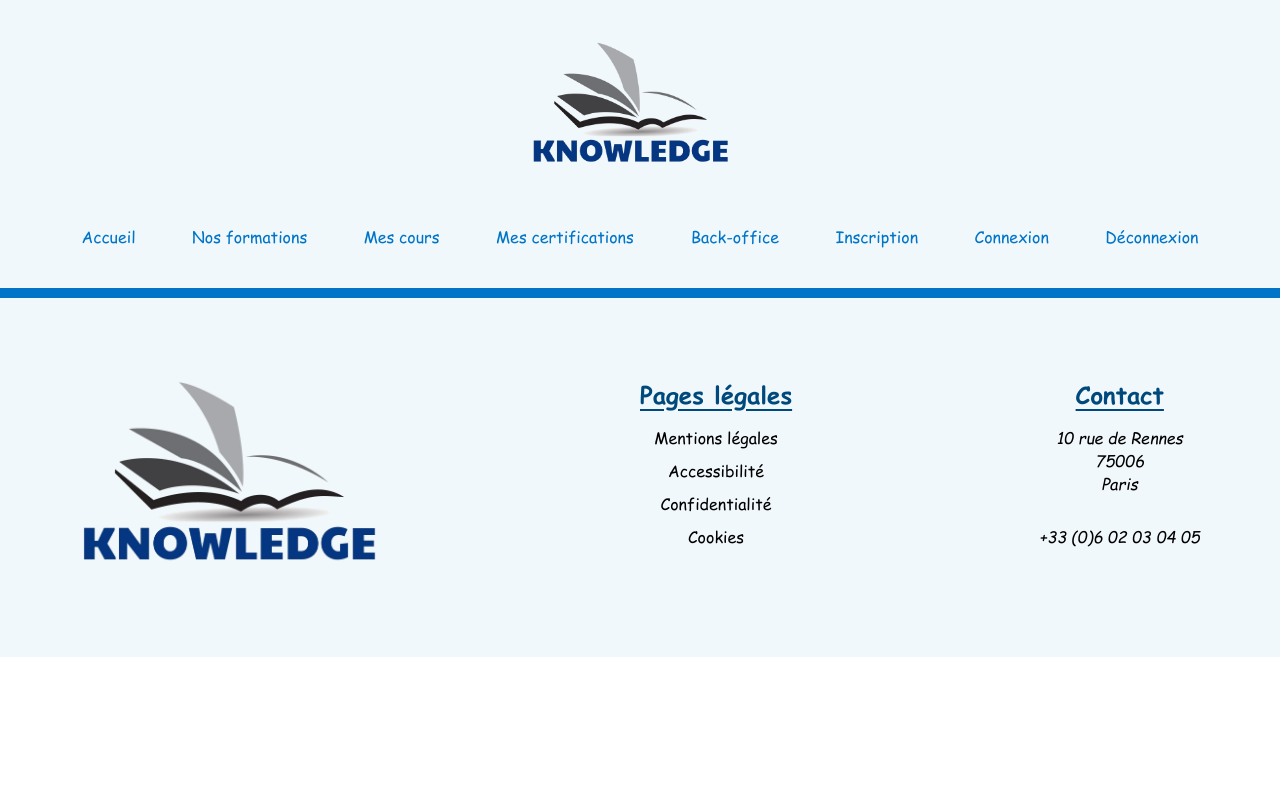
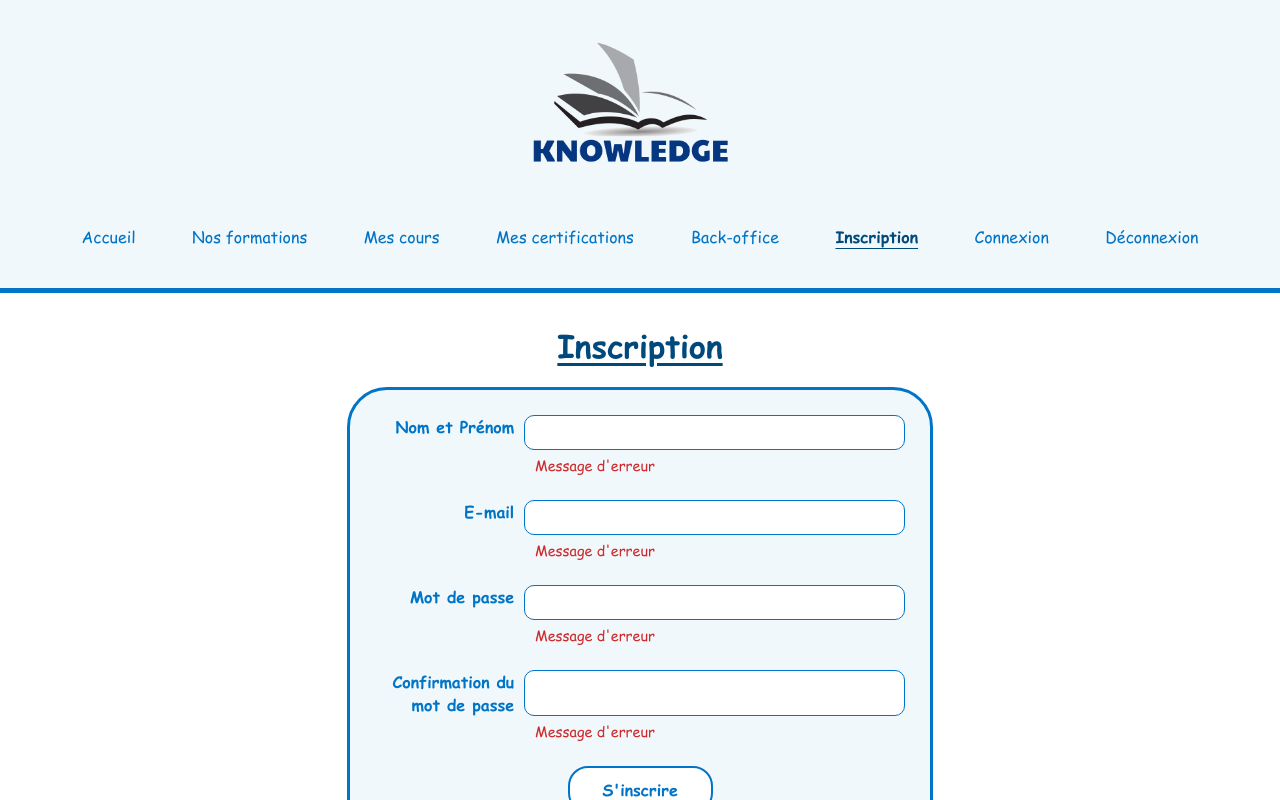
Before and after one commit to fb-lb/CEF_devoirs_knowledge-front, an Angular app: page /inscription in a window 1280 px wide. Before the commit this address led to /. Shown: the top 800 px of the page. Built offline with nearby package versions, Linux system fonts and the light colour scheme.

Commit message:
Add html and css on new register component

```diff
--- a/src/app/app.routes.ts
+++ b/src/app/app.routes.ts
@@ -1,6 +1,8 @@
 import { Routes } from '@angular/router';
 import { Home } from './home/home';
+import { Register } from './register/register';
 
 export const routes: Routes = [
     {path: "", component: Home},
+    {path: "inscription", component: Register}
 ];
--- a/src/app/header/header.html
+++ b/src/app/header/header.html
@@ -17,7 +17,7 @@
                     <li class="header__submenu-item"><a class="header__submenu-link" href="#">Achats</a></li>
                 </ul>
             </li>
-            <li class="header__nav-item"><a class="header__nav-link" href="#">Inscription</a></li>
+            <li class="header__nav-item"><a class="header__nav-link" routerLink="/inscription" routerLinkActive="active-menu-link" [routerLinkActiveOptions]="{exact: true}">Inscription</a></li>
             <li class="header__nav-item"><a class="header__nav-link" href="#">Connexion</a></li>
             <li class="header__nav-item"><a class="header__nav-link" href="#">Déconnexion</a></li>
         </ul>
--- a/src/app/header/header.scss
+++ b/src/app/header/header.scss
@@ -57,6 +57,7 @@
 
     @include for-l {
         width: 100%;
+        align-self: center;
     }
 }
 
--- /dev/null
+++ b/src/app/register/register.html
@@ -0,0 +1,45 @@
+<main>
+    <h1>Inscription</h1>
+    <form  class="form" action="#" method="post">
+        <div class="form__part">
+            <div class="form__input-container">
+                <label class="form__label" for="name">Nom et Prénom</label>
+                <input class="form__input" type="text" id="name" name="name">
+            </div>
+            <div class="form__error-group">
+                <p class="form__error-message">Message d'erreur</p>
+            </div>
+        </div>
+        <div class="form__part">
+            <div class="form__input-container">
+                <label class="form__label" for="mail">E-mail</label>
+                <input class="form__input" type="email" id="mail" name="mail">
+            </div>
+            <div class="form__error-group">
+                <p class="form__error-message">Message d'erreur</p>
+            </div>
+        </div>
+        <div class="form__part">
+            <div class="form__input-container">
+                <label class="form__label" for="password">Mot de passe</label>
+                <input class="form__input" type="password" id="password" name="password">
+            </div>
+            <div class="form__error-group">
+                <p class="form__error-message">Message d'erreur</p>
+            </div>
+        </div>
+        <div class="form__part">
+            <div class="form__input-container">
+                <label class="form__label" for="confirm-password">Confirmation du mot de passe</label>
+                <input class="form__input" type="password" id="confirm-password" name="confirm-password">
+            </div>
+            <div class="form__error-group">
+                <p class="form__error-message">Message d'erreur</p>
+            </div>
+        </div>
+        <button class="form__submit" type="submit">S'inscrire</button>
+        <div class="form__error-group">
+            <p class="form__error-message form__error-message--global">Message d'erreur</p>
+        </div>
+    </form>
+</main>
--- /dev/null
+++ b/src/app/register/register.scss
@@ -0,0 +1,125 @@
+@use '../../styles/variables' as * ;
+@use '../../styles/breakpoints' as *;
+
+main {
+    padding: 30px 10%;
+    display: flex;
+    flex-direction: column;
+    gap: 20px;
+    align-items: center;
+}
+
+h1 {
+    color: $dark-blue;
+    text-decoration: underline;
+    text-align: center;
+    font-weight: bold;
+}
+
+.form {
+    background-color: $light-blue;
+    padding: 25px;
+    display: flex;
+    flex-direction: column;
+    align-items: center;
+    gap: 25px;
+    border: 3px solid $medium-blue;
+    border-radius: 40px;
+
+    @include for-m {
+        width: 50%;
+    }
+
+    @include for-l {
+        min-width: 530px;
+        width: 50%;
+    }
+}
+
+.form__part {
+    width: 100%;
+    display: flex;
+    flex-direction: column;
+    gap: 5px;
+}
+
+.form__input-container {
+    display: flex;
+    flex-direction: column;
+    gap: 10px;
+
+    @include for-l {
+        flex-direction: row;
+    }
+}
+
+.form__label {
+    color: $medium-blue;
+    font-weight: bold;
+    text-align: center;
+
+    @include for-m {
+        text-align: left;
+    }
+
+    @include for-l {
+        text-align: right;
+        width: 200px;
+    }
+}
+
+.form__input {
+    padding: 5px;
+    width: 100%;
+    border: 1px solid $medium-blue;
+    border-radius: 10px;
+
+    @include for-l {
+        max-width:100%;
+    }
+}
+
+.form__error-group {
+    display: flex;
+    flex-direction: column;
+    gap: 3px;
+}
+
+.form__error-message {
+    color: $red;
+    font-size: 0.9rem;
+    text-align: center;
+
+    @include for-m {
+        text-align: left;
+    }
+
+    @include for-l {
+        text-align: left;
+        padding-left: 160px;
+    }
+}
+
+.form__error-message--global {
+    @include for-l {
+        padding: 0;
+    }
+}
+
+.form__submit {
+    background-color: white;
+    color: $medium-blue;
+    padding: 10px;
+    width: 100%;
+    max-width: 145px;
+    border: 2px solid $medium-blue;
+    border-radius: 20px;
+    font-weight: bold;
+    transition: all 0.3s ease;
+}
+
+.form__submit:hover {
+    background-color: $medium-blue;
+    color: white;
+    transform: scale(1.1);
+}
```
Also changed, not shown: src/app/register/register.ts (added, +11 -0 lines), 1 other file (tests, documents, lock files or other folders).
